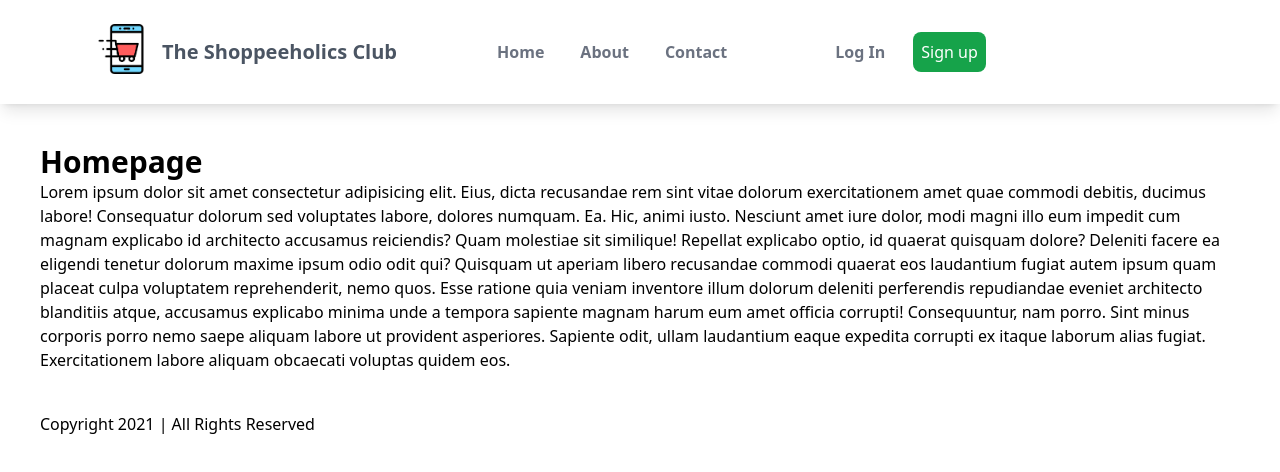
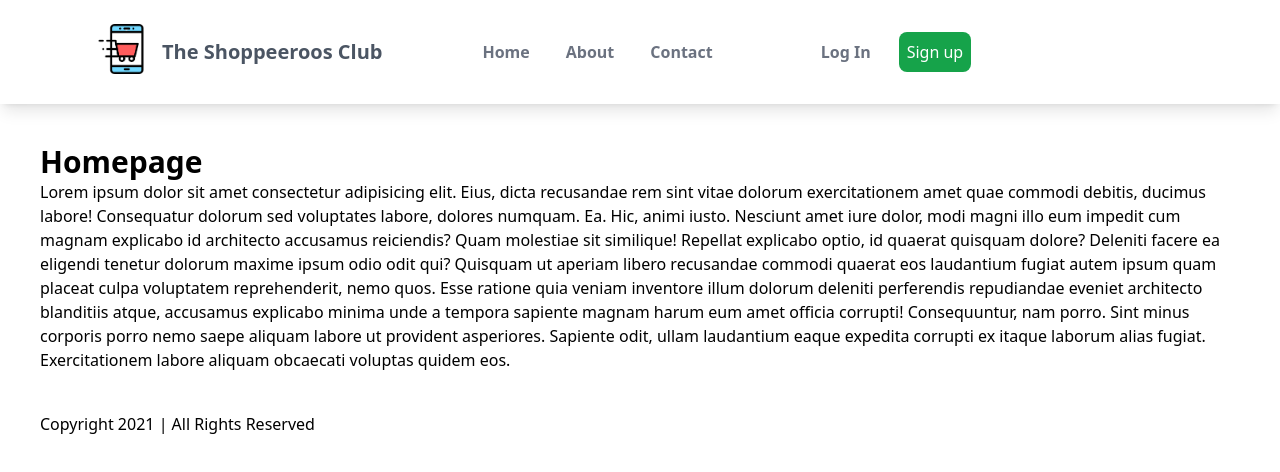
Before and after one commit to rayuzaki83/shoppee-app, a Next.js app: page / in a window 1280 px wide. Shown: the top 472 px of the page. Built offline with nearby package versions, Linux system fonts and the light colour scheme.

Commit message:
modified logo name

```diff
--- a/components/Navbar.js
+++ b/components/Navbar.js
@@ -20,7 +20,7 @@
                       </a>
                     </Link>
                     <Link href="/"><a><span className="text-xl text-gray-600 font-semibold ml-4">
-                      The Shoppeeholics Club
+                      The Shoppeeroos Club
                     </span></a></Link>
                   </div>
 
```
